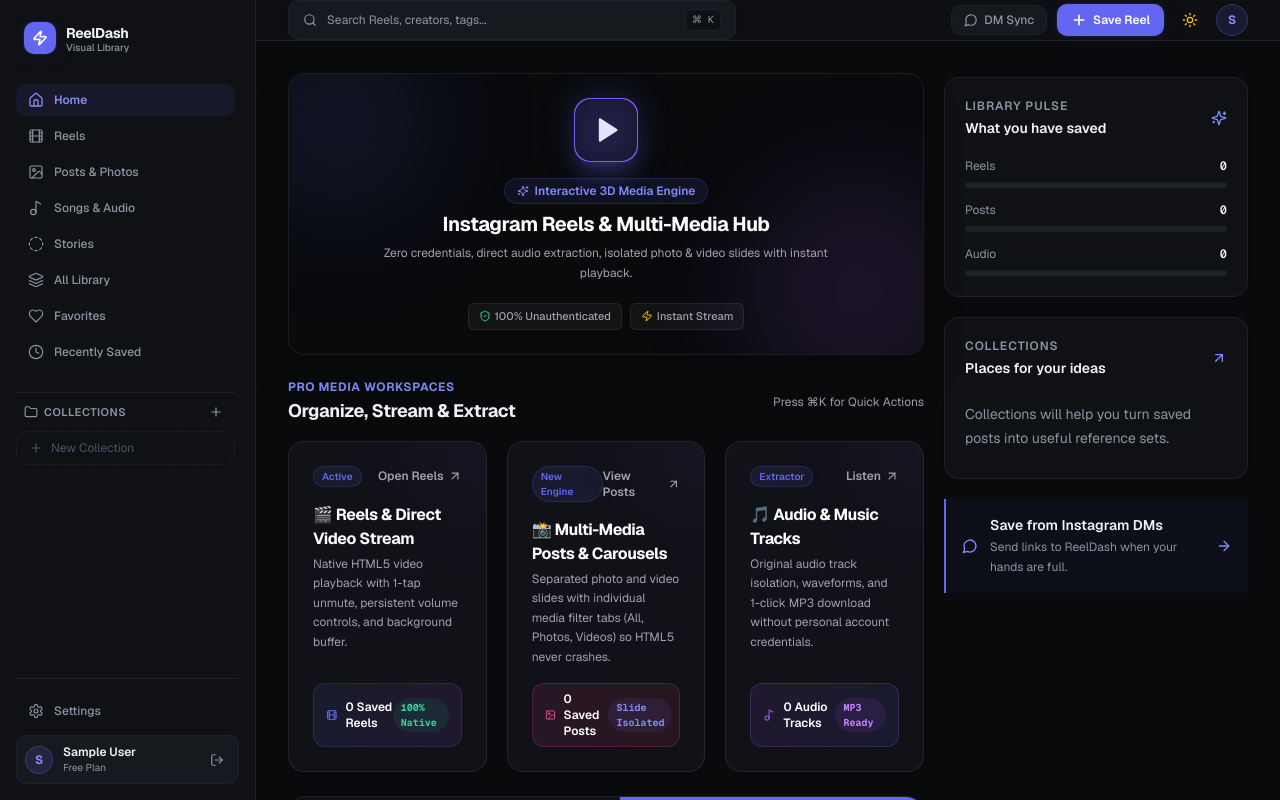
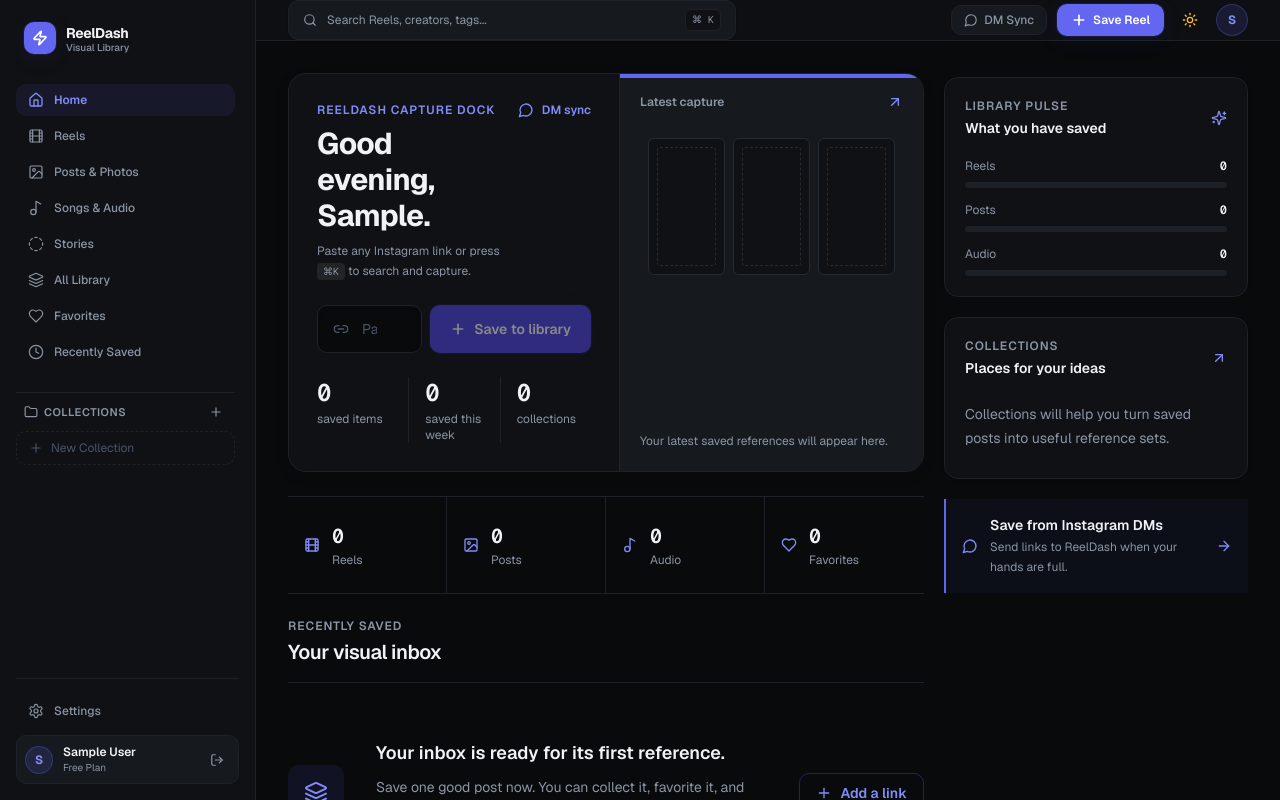
Before and after one commit to Satin-Fi/reeldash, a Next.js app: page /dashboard in a window 1280 px wide. Built offline with nearby package versions, Linux system fonts and the light colour scheme; sample sign-in values are in the browser's storage.

Commit message:
fix(ui): remove marketing hero/bento slop and remove ugly pills from media cards

```diff
--- a/src/app/(dashboard)/dashboard/page.tsx
+++ b/src/app/(dashboard)/dashboard/page.tsx
@@ -5,8 +5,6 @@
 import { useAuth } from "@/context/AuthContext";
 import { useReels } from "@/context/ReelContext";
 import { ReelGrid } from "@/components/reels/ReelGrid";
-import { Spline3DHero } from "@/components/ui/Spline3DHero";
-import { BentoGrid, BentoCard } from "@/components/ui/BentoGrid";
 import {
   ArrowRight,
   ArrowUpRight,
@@ -75,88 +73,6 @@
   return (
     <div className="mx-auto grid w-full max-w-7xl gap-5 xl:grid-cols-[minmax(0,1fr)_19rem]">
       <main className="min-w-0 space-y-6">
-        {/* Spline 3D Interactive Media Engine Studio */}
-        <Spline3DHero className="mb-6" />
-
-        {/* 21st.dev Bento Grid: Core Media Capabilities */}
-        <div className="mb-8">
-          <div className="flex items-center justify-between mb-4">
-            <div>
-              <p className="text-xs font-bold uppercase tracking-wider text-brand-600 dark:text-brand-400">
-                PRO MEDIA WORKSPACES
-              </p>
-              <h2 className="text-lg font-bold tracking-tight text-primaryText-light dark:text-primaryText-dark mt-0.5">
-                Organize, Stream & Extract
-              </h2>
-            </div>
-            <span className="text-xs text-zinc-400">Press ⌘K for Quick Actions</span>
-          </div>
-
-          <BentoGrid>
-            <BentoCard
-              title="🎬 Reels & Direct Video Stream"
-              subtitle="Native HTML5 video playback with 1-tap unmute, persistent volume controls, and background buffer."
-              badge="Active"
-              actionText="Open Reels"
-              onAction={() => window.location.assign("/reels?type=reel")}
-              colSpan="md:col-span-1"
-            >
-              <div className="h-16 rounded-xl bg-gradient-to-r from-brand-500/10 to-purple-500/10 border border-brand-500/20 p-3 flex items-center justify-between">
-                <div className="flex items-center space-x-2">
-                  <Film className="w-5 h-5 text-brand-500" />
-                  <span className="text-xs font-semibold text-zinc-900 dark:text-white">
-                    {counts.reels} Saved Reels
-                  </span>
-                </div>
-                <span className="text-[10px] font-mono font-bold text-emerald-400 bg-emerald-500/10 px-2 py-0.5 rounded-full">
-                  100% Native
-                </span>
-              </div>
-            </BentoCard>
-
-            <BentoCard
-              title="📸 Multi-Media Posts & Carousels"
-              subtitle="Separated photo and video slides with individual media filter tabs (All, Photos, Videos) so HTML5 never crashes."
-              badge="New Engine"
-              actionText="View Posts"
-              onAction={() => window.location.assign("/reels?type=post")}
-              colSpan="md:col-span-1"
-            >
-              <div className="h-16 rounded-xl bg-gradient-to-r from-pink-500/10 to-rose-500/10 border border-pink-500/20 p-3 flex items-center justify-between">
-                <div className="flex items-center space-x-2">
-                  <ImageIcon className="w-5 h-5 text-pink-500" />
-                  <span className="text-xs font-semibold text-zinc-900 dark:text-white">
-                    {counts.posts} Saved Posts
-                  </span>
-                </div>
-                <span className="text-[10px] font-mono font-bold text-brand-400 bg-brand-500/10 px-2 py-0.5 rounded-full">
-                  Slide Isolated
-                </span>
-              </div>
-            </BentoCard>
-
-            <BentoCard
-              title="🎵 Audio & Music Tracks"
-              subtitle="Original audio track isolation, waveforms, and 1-click MP3 download without personal account credentials."
-              badge="Extractor"
-              actionText="Listen"
-              onAction={() => window.location.assign("/reels?type=audio")}
-              colSpan="md:col-span-1"
-            >
-              <div className="h-16 rounded-xl bg-gradient-to-r from-purple-500/10 to-indigo-500/10 border border-purple-500/20 p-3 flex items-center justify-between">
-                <div className="flex items-center space-x-2">
-                  <Music2 className="w-5 h-5 text-purple-500" />
-                  <span className="text-xs font-semibold text-zinc-900 dark:text-white">
-                    {counts.audio} Audio Tracks
-                  </span>
-                </div>
-                <span className="text-[10px] font-mono font-bold text-purple-400 bg-purple-500/10 px-2 py-0.5 rounded-full">
-                  MP3 Ready
-                </span>
-              </div>
-            </BentoCard>
-          </BentoGrid>
-        </div>
 
         {/* Quick Ingest & Overview Bar */}
         <section className="overflow-hidden rounded-rd-xl border border-borderSubtle-light bg-surface-light shadow-rd-card dark:border-borderSubtle-dark dark:bg-surface-dark">
--- a/src/components/reels/CreatorReelGrid.tsx
+++ b/src/components/reels/CreatorReelGrid.tsx
@@ -133,25 +133,12 @@
         />
         <div className="absolute inset-0 bg-gradient-to-t from-black/80 via-black/20 to-black/30 opacity-70 group-hover:opacity-90 transition-opacity" />
 
-        {/* Media Type Badge (Top Left) */}
-        <div className="absolute top-2.5 left-2.5 z-10">
-          {item.isCarousel ? (
-            <span className="px-2 py-0.5 rounded-full bg-blue-950/80 text-blue-300 border border-blue-500/30 text-[10px] font-bold backdrop-blur-md flex items-center space-x-1">
-              <Layers className="w-2.5 h-2.5" />
-              <span>Carousel</span>
-            </span>
-          ) : isVideo ? (
-            <span className="px-2 py-0.5 rounded-full bg-purple-950/80 text-purple-300 border border-purple-500/30 text-[10px] font-bold backdrop-blur-md flex items-center space-x-1">
-              <Play className="w-2.5 h-2.5 fill-current" />
-              <span>Reel</span>
-            </span>
-          ) : (
-            <span className="px-2 py-0.5 rounded-full bg-black/60 text-white border border-white/20 text-[10px] font-medium backdrop-blur-md flex items-center space-x-1">
-              <ImageIcon className="w-2.5 h-2.5" />
-              <span>Post</span>
-            </span>
-          )}
-        </div>
+        {/* Subtle Carousel Icon (Only if multi-item carousel) */}
+        {item.isCarousel && (
+          <div className="absolute top-2.5 left-2.5 z-10 p-1.5 rounded-full bg-black/40 backdrop-blur-md text-white/90 shadow-sm">
+            <Layers className="w-3.5 h-3.5" />
+          </div>
+        )}
 
         {/* Save to Library Button (Top Right) */}
         <button
--- a/src/components/reels/ReelCard.tsx
+++ b/src/components/reels/ReelCard.tsx
@@ -228,24 +228,17 @@
             />
             <div className="absolute inset-0 bg-gradient-to-t from-black/80 via-black/20 to-black/30 opacity-70 group-hover:opacity-90 transition-opacity" />
 
-            {/* Media Type Badge (Top Left) */}
-            <div className="absolute top-2.5 left-2.5 z-10">
-              <span className={`px-2 py-0.5 rounded-full text-[10px] font-bold backdrop-blur-md shadow-sm uppercase tracking-wider flex items-center space-x-1 ${
-                mediaType === "audio"
-                  ? "bg-emerald-950/80 text-emerald-300 border border-emerald-500/30"
-                  : mediaType === "post"
-                  ? "bg-blue-950/80 text-blue-300 border border-blue-500/30"
-                  : mediaType === "story"
-                  ? "bg-amber-950/80 text-amber-300 border border-amber-500/30"
-                  : "bg-purple-950/80 text-purple-300 border border-purple-500/30"
-              }`}>
-                {mediaType === "audio" && <Music2 className="w-2.5 h-2.5" />}
-                {mediaType === "post" && (reel.isCarousel ? <Layers className="w-2.5 h-2.5" /> : <ImageIcon className="w-2.5 h-2.5" />)}
-                {mediaType === "story" && <Clock className="w-2.5 h-2.5" />}
-                {mediaType === "reel" && <Play className="w-2.5 h-2.5 fill-current" />}
-                <span>{mediaType === "audio" ? "Song" : mediaType === "post" ? (reel.isCarousel ? "Carousel" : "Post") : mediaType === "story" ? "Story" : "Reel"}</span>
-              </span>
+            {/* Subtle Top Left Media Icon (Instagram/Raycast clean style, NO ugly pills) */}
+            {(mediaType === "post" && reel.isCarousel) && (
+              <div className="absolute top-2.5 left-2.5 z-10 p-1.5 rounded-full bg-black/40 backdrop-blur-md text-white/90 shadow-sm">
+                <Layers className="w-3.5 h-3.5" />
               </div>
+            )}
+            {mediaType === "audio" && (
+              <div className="absolute top-2.5 left-2.5 z-10 p-1.5 rounded-full bg-black/40 backdrop-blur-md text-white/90 shadow-sm">
+                <Music2 className="w-3.5 h-3.5" />
+              </div>
+            )}
 
             {/* Favorite Toggle Button */}
             <motion.button
@@ -262,15 +255,7 @@
 
             {/* Center Action Hover Icon (Appears on Hover) */}
             <div className="absolute inset-0 flex items-center justify-center z-10 pointer-events-none opacity-0 group-hover:opacity-100 transition-all duration-200">
-              <div className={`w-12 h-12 rounded-full text-white flex items-center justify-center shadow-rd-modal transform scale-90 group-hover:scale-100 transition-transform ${
-                mediaType === "audio"
-                  ? "bg-emerald-500/90"
-                  : mediaType === "post"
-                  ? "bg-blue-500/90"
-                  : mediaType === "story"
-                  ? "bg-amber-500/90"
-                  : "bg-brand-500/90"
-              }`}>
+              <div className="w-12 h-12 rounded-full bg-brand-500/90 text-white flex items-center justify-center shadow-rd-modal transform scale-90 group-hover:scale-100 transition-transform">
                 {mediaType === "audio" ? (
                   <Music2 className="w-5 h-5" />
                 ) : mediaType === "post" ? (
@@ -283,27 +268,22 @@
               </div>
             </div>
 
-            {/* Media Type & Metrics Badge */}
-            <div className="absolute bottom-2.5 left-2.5 flex items-center space-x-2 z-10">
-              <div className="flex items-center space-x-1 px-2 py-0.5 rounded-rd-sm bg-black/60 backdrop-blur-md text-white text-[10px] font-medium">
-                {mediaType === "audio" ? (
-                  <Music2 className="w-2.5 h-2.5 text-emerald-400" />
-                ) : mediaType === "post" ? (
-                  reel.isCarousel ? <Layers className="w-2.5 h-2.5 text-blue-400" /> : <ImageIcon className="w-2.5 h-2.5 text-blue-400" />
-                ) : mediaType === "story" ? (
-                  <Clock className="w-2.5 h-2.5 text-amber-400" />
-                ) : (
-                  <Play className="w-2.5 h-2.5 fill-white" />
+            {/* Bottom Metrics (Clean minimal counters only, NO ugly Photo Post pill) */}
+            {(reel.duration || reel.likes) && (
+              <div className="absolute bottom-2.5 left-2.5 flex items-center space-x-1.5 z-10">
+                {reel.duration && (
+                  <span className="px-1.5 py-0.5 rounded-full bg-black/60 backdrop-blur-md font-mono text-[9px] text-white">
+                    {reel.duration}
+                  </span>
                 )}
-                <span>{reel.duration}</span>
-              </div>
                 {reel.likes && (
-                <div className="flex items-center space-x-1 px-2 py-0.5 rounded-rd-sm bg-black/60 backdrop-blur-md text-white text-[10px] font-medium">
+                  <div className="flex items-center space-x-1 px-1.5 py-0.5 rounded-full bg-black/60 backdrop-blur-md text-white text-[10px] font-medium">
                     <ThumbsUp className="w-2.5 h-2.5" />
                     <span>{reel.likes.replace(/likes/i, "").trim()}</span>
                   </div>
                 )}
               </div>
+            )}
 
             {/* More Options Button */}
             <button
```
Also changed, not shown: check_creator_reels_avatar.js (added, +7 -0 lines), test_live_proxy_direct.js (added, +23 -0 lines). Lines whose indentation alone changed are shown as unchanged.
